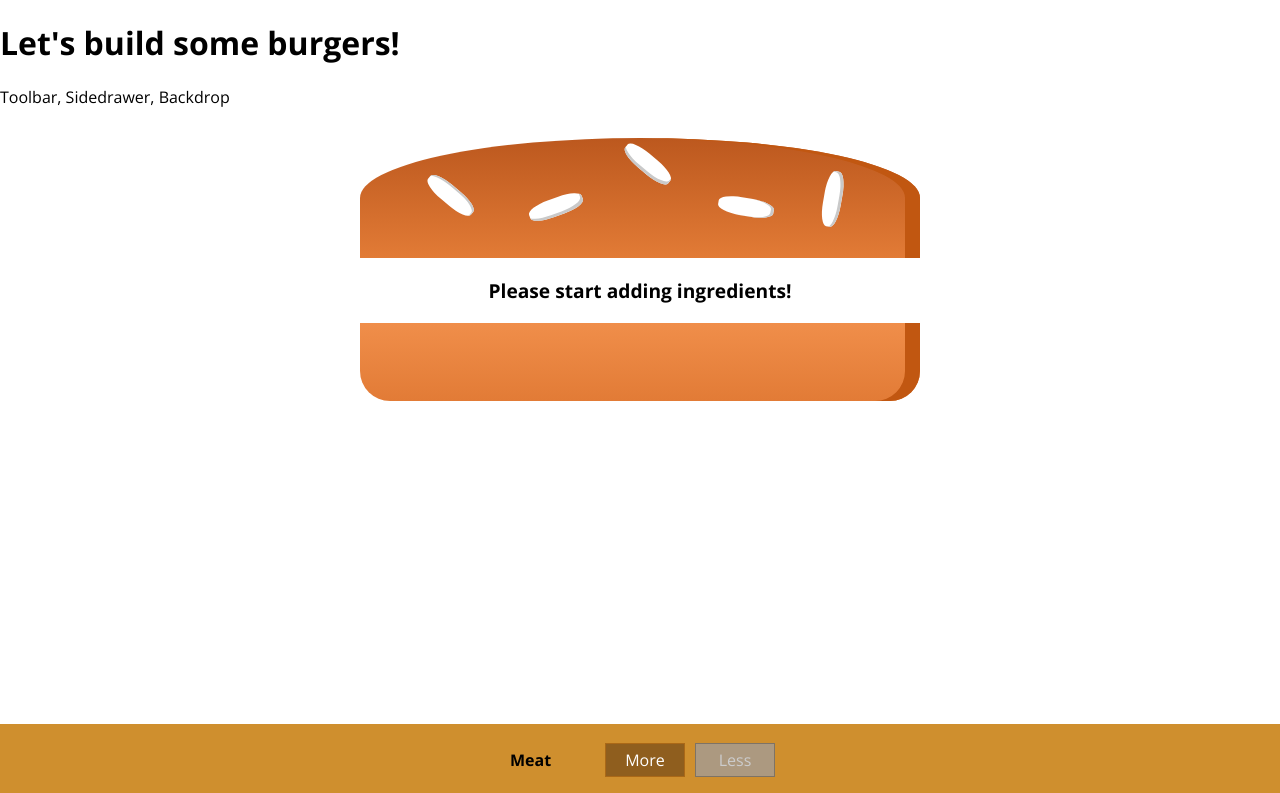
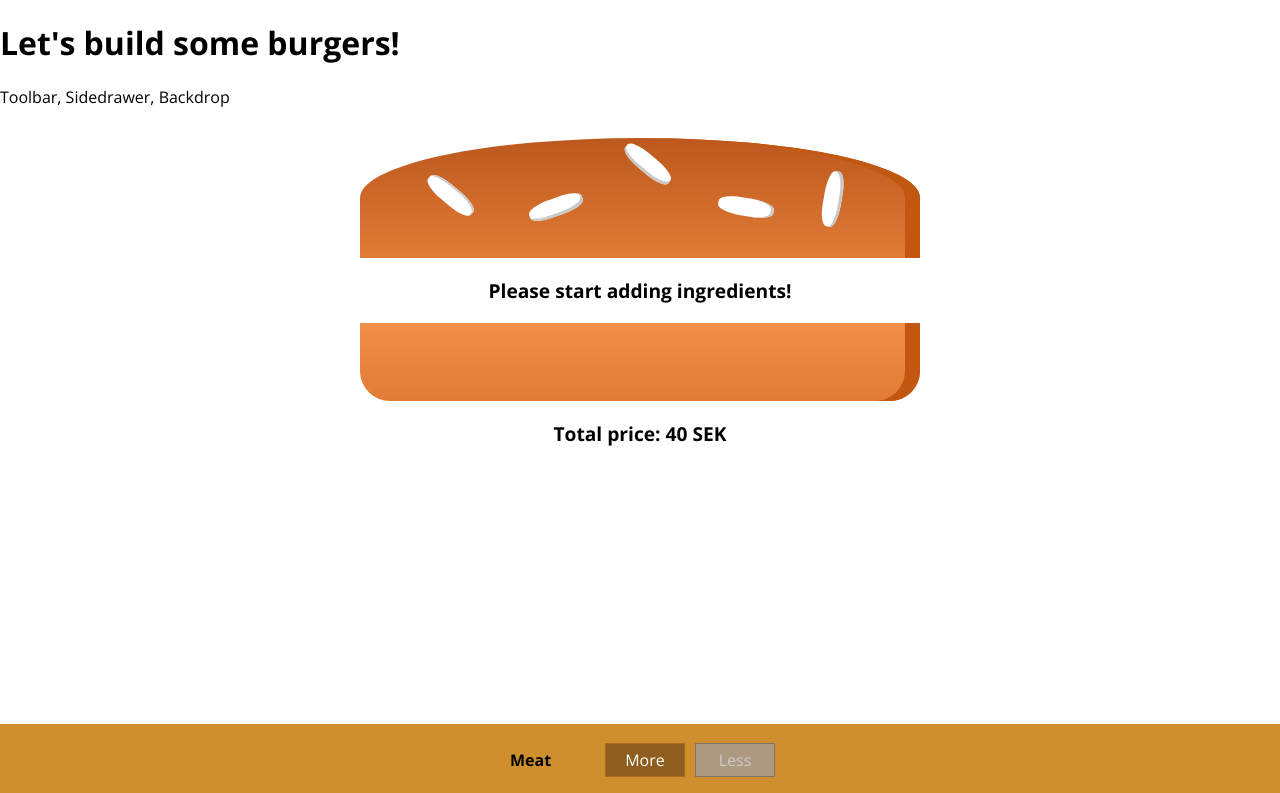
Before and after one commit to janko101/burger-builder-app, a React (Create React App) app: page / in a window 1280 px wide. Shown: the top 793 px of the page. Built offline with nearby package versions, Linux system fonts and the light colour scheme.

Commit message:
Displays total price on the page which changes dynamicly by adding or removing ingredients

```diff
--- a/src/Components/Burger.jsx
+++ b/src/Components/Burger.jsx
@@ -20,6 +20,7 @@ const Burger = (props) => {
       <Ingredient type="bread-top" />
       {transformedIngredients}
       <Ingredient type="bread-bottom" />
+      <p>Total price: {props.totalPrice} SEK</p>
     </div>
   );
 };
--- a/src/Components/BurgerBuilder.jsx
+++ b/src/Components/BurgerBuilder.jsx
@@ -34,34 +34,40 @@ class BurgerBuilder extends Component {
   };
 
   removeIngredientHandler = (type) => {
-    const initialCount = this.state.ingredients[type]
-    if (initialCount <= 0 ) {
-      return
+    const initialCount = this.state.ingredients[type];
+    if (initialCount <= 0) {
+      return;
     }
-    const deductingIngredient = initialCount - 1
+    const deductingIngredient = initialCount - 1;
     const removedIngredient = {
-      ...this.state.ingredients
-    }
-    removedIngredient[type] = deductingIngredient
+      ...this.state.ingredients,
+    };
+    removedIngredient[type] = deductingIngredient;
 
-    const oldPrice = this.state.totalPrice
-    const deductedPrice = oldPrice - INGREDIENT_PRICES[type]
+    const oldPrice = this.state.totalPrice;
+    const deductedPrice = oldPrice - INGREDIENT_PRICES[type];
 
-    this.setState({ingredients: removedIngredient, totalPrice: deductedPrice})
+    this.setState({
+      ingredients: removedIngredient,
+      totalPrice: deductedPrice,
+    });
   };
 
   render() {
     const disabledButton = {
-      ...this.state.ingredients
-    }
+      ...this.state.ingredients,
+    };
 
     for (let key in disabledButton) {
-      disabledButton[key] = disabledButton[key] <= 0
+      disabledButton[key] = disabledButton[key] <= 0;
     }
 
     return (
       <>
-        <Burger ingredients={this.state.ingredients} />
+        <Burger
+          ingredients={this.state.ingredients}
+          totalPrice={this.state.totalPrice}
+        />
         <BuildControls
           addedIngredient={this.addingIngredientHandler}
           removedIngredient={this.removeIngredientHandler}
```
